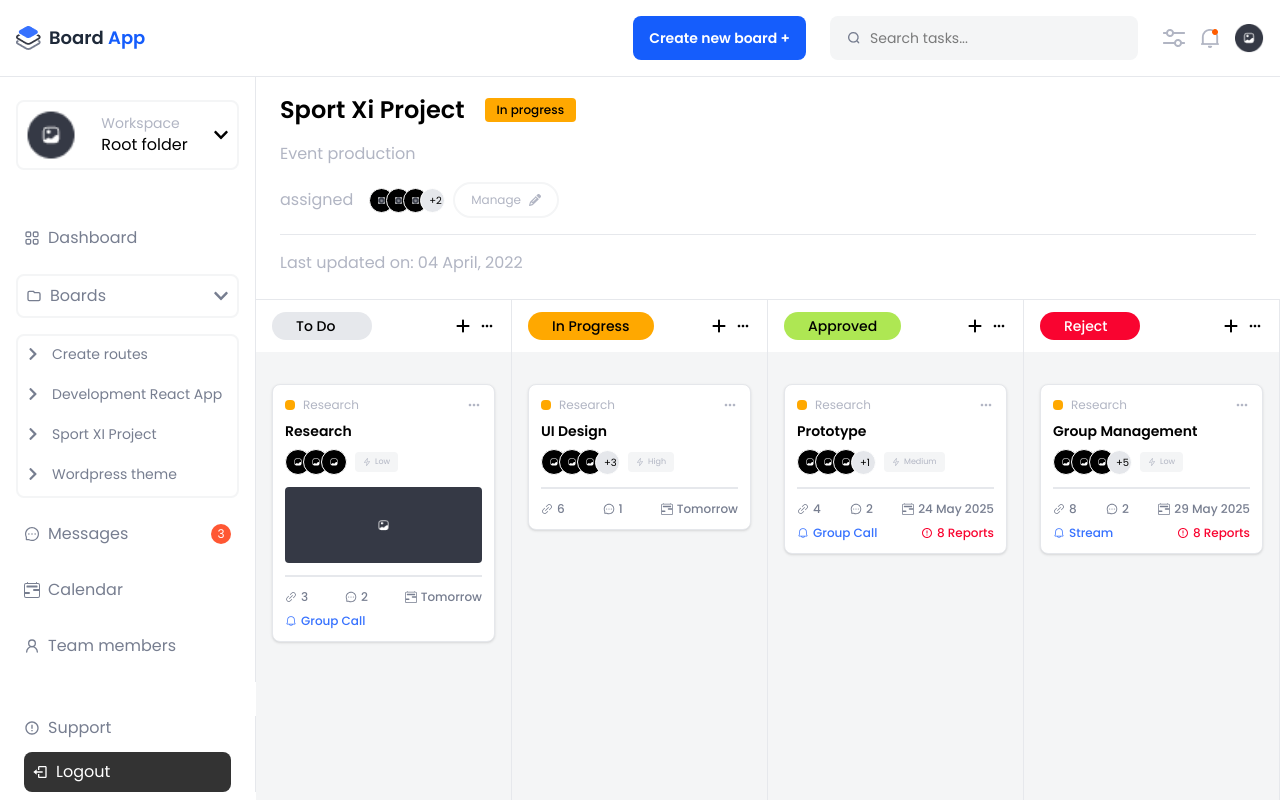
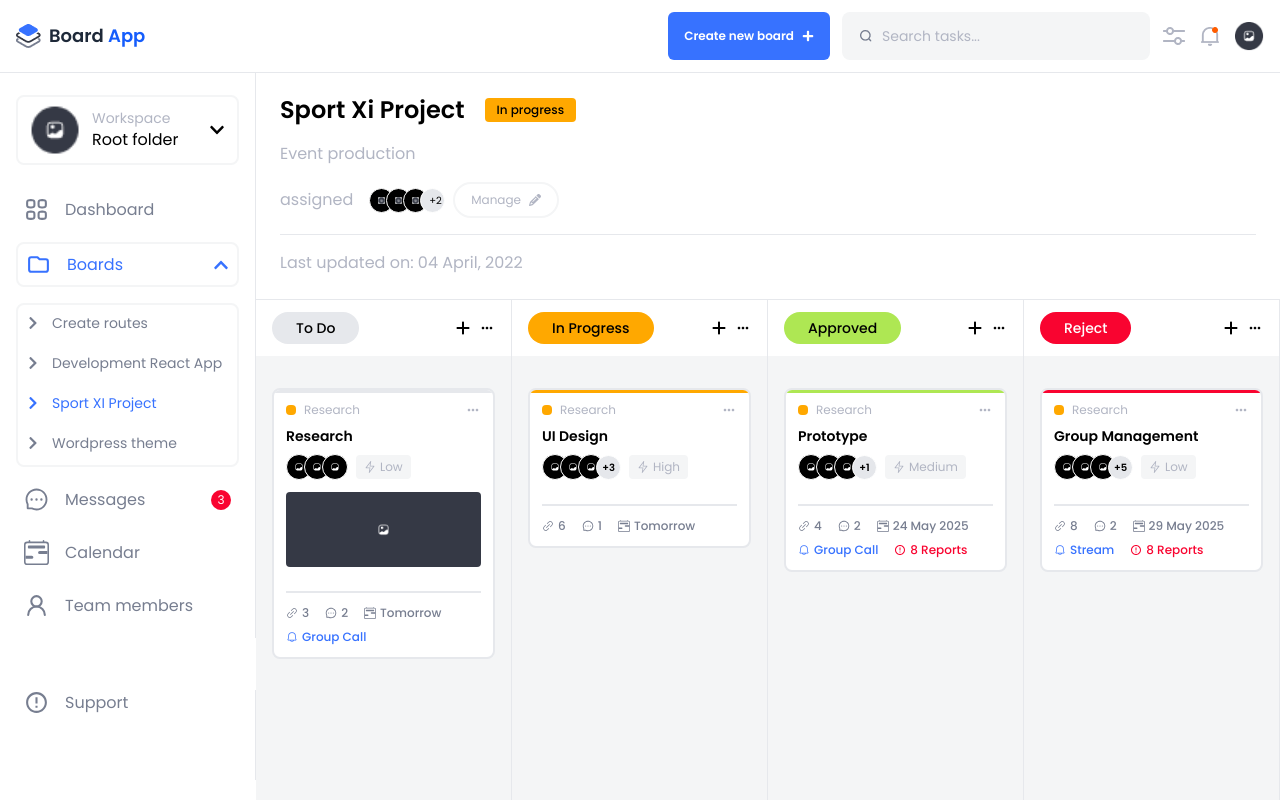
Before and after one commit to Yehan20/swimlane-dashboard, a Next.js app: page / in a window 1280 px wide. Built offline with nearby package versions, Linux system fonts and the light colour scheme.

Commit message:
update ui

```diff
--- a/src/components/Header.tsx
+++ b/src/components/Header.tsx
@@ -1,41 +1,72 @@
+
+'use client';
 
 import searchIcon from '../assets/images/Search.png'
 import bellIcon from '../assets/images/bell.png'
 import settingsIcon from '../assets/images/Settings.png'
 import profileIcon from '../assets/images/User profile.png'
 import logo from '../assets/images/logo.png'
+
 import Image from "next/image";
+
+import { useTaskStore } from '@/providers/task-store-provider'
+import { FaBars, FaPlus } from 'react-icons/fa';
+
+type HeaderProps = {
+  toggleSidebar: () => void;
+};
+
+
+export default function Header({ toggleSidebar }: HeaderProps) {
+  // Store data
+  const searchQuery = useTaskStore(state => state.searchQuery)
+  const setSearchQuery = useTaskStore(state => state.setSearchQuery)
+
+  return (
+    <div className="bg-white border-b  z-3 border-neutral-6 px-4 py-3 fixed w-full left-0 flex-col flex md:flex-row justify-between items-center md:gap-0 gap-4">
 
 
 
-export default function Header() {
-
-
-  return (
-    <div className="bg-white border-b  z-3 border-[#E6E8EC] p-4 fixed w-full left-0 flex justify-between items-center">
+      {/* Logo */}
       <div className="flex gap-2 items-center">
         <Image src={logo} alt="board app" />
         <h2 className="text-lg font-semibold text-gray-800">Board  <span className="text-blue-600">App</span></h2>
       </div>
 
-      <div className="flex  gap-x-6">
-        <button className="bg-blue-600 font-semibold text-white px-4 py-2 text-sm
-         rounded-lg
-        ">Create new board +</button>
+      {/* Show in screen size after md */}
+      <div className="flex md:hidden space-x-3 items-center">
+        <button className="cursor-pointer hover:opacity-60">
+          <Image alt="settings icon" src={settingsIcon} />
+        </button>
 
-        <div className="bg-[#F4F5F6] py-2 px-4 rounded-lg flex gap-1 items-center">
+        <button className="cursor-pointer hover:opacity-60">
+          <Image alt="bell icon" src={bellIcon} />
+        </button>
+
+        <Image width={30} height={30} alt="profile" src={profileIcon} />
+
+      </div>
+
+      {/* Search bar */}
+      <div className="flex flex-col md:flex-row  gap-3">
+        <button className="flex gap-2 items-center cursor-pointer  bg-blue font-semibold text-white px-4 py-[10px] text-xs
+         rounded-md hover:opacity-80
+        ">Create new board <FaPlus /></button>
+
+
+        <div className="bg-neutral-7 py-[10px] px-4 rounded-lg flex gap-1 items-center">
           <Image alt="search icon" src={searchIcon} />
           <input
             type="text"
 
             placeholder="Search tasks..."
-
-            className="p-1 focus:outline-0 border-0 text-sm w-64"
+            value={searchQuery}
+            onChange={(e) => setSearchQuery(e.target.value)}
+            className="p-1 focus:outline-0 border-0 text-sm w-64 placeholder:text-neutral-5"
           />
         </div>
 
-
-        <div className="flex space-x-3 items-center">
+        <div className="hidden md:flex space-x-3 items-center">
           <button className="cursor-pointer hover:opacity-60">
             <Image alt="settings icon" src={settingsIcon} />
           </button>
@@ -44,10 +75,16 @@ export default function Header() {
             <Image alt="bell icon" src={bellIcon} />
           </button>
 
-           <Image width={30} height={30} alt="profile" src={profileIcon} />
+          <Image width={30} height={30} alt="profile" src={profileIcon} />
 
         </div>
       </div>
+
+      {/* Sidlebar toggle button */}
+      <button onClick={toggleSidebar} className="md:hidden p-2 absolute right-3 top-2 cursor-pointer text-blue hover:text-black">
+        <FaBars size={20} />
+      </button>
+
     </div>
   );
 }
--- a/src/components/Sidebar.tsx
+++ b/src/components/Sidebar.tsx
@@ -3,7 +3,7 @@
 import { ReactNode, useState } from "react";
 import Link from "next/link";
 import Image from "next/image";
-import { FaBars, FaChevronDown, FaChevronRight, FaChevronUp } from "react-icons/fa";
+import { FaChevronDown, FaChevronRight, FaChevronUp } from "react-icons/fa";
 import { BiLogOut } from "react-icons/bi";
 import { RiErrorWarningLine } from "react-icons/ri";
 import { GrAppsRounded } from "react-icons/gr";
@@ -18,13 +18,14 @@ import { MenuItem } from "@/types/types";
 
 
 const menuItems: MenuItem[] = [
-  { icon: <GrAppsRounded />, label: "Dashboard", active: false,
-    path:'/',
+  {
+    icon: <GrAppsRounded size={25} />, label: "Dashboard", active: false,
+    path: '/',
   },
   {
     label: "Boards",
-    path:'#',
-    icon: <HiOutlineFolder />,
+    path: '#',
+    icon: <HiOutlineFolder size={25} />,
     subItems: [
       { label: "Create routes", icon: <FaChevronRight />, active: false },
       { label: "Development React App", icon: <FaChevronRight />, active: false },
@@ -33,19 +34,28 @@ const menuItems: MenuItem[] = [
     ],
     active: true,
   },
-  { icon: <AiOutlineMessage />, label: "Messages", badge: 3, active: false ,
-    path:'/',
+  {
+    icon: <AiOutlineMessage size={25} />, label: "Messages", badge: 3, active: false,
+    path: '/',
   },
-  { icon: <BsCalendar2Range />, label: "Calendar", active: false ,
-    path:'/',
+  {
+    icon: <BsCalendar2Range size={25} />, label: "Calendar", active: false,
+    path: '/',
   },
-  { icon: <LuUserRound />, label: "Team members", active: false,
-    path:'/',
+  {
+    icon: <LuUserRound size={25} />, label: "Team members", active: false,
+    path: '/',
   },
 ];
 
-export default function Sidebar() {
-  const [isMobileOpen, setIsMobileOpen] = useState(false);
+type SidebarProps = {
+  toggleMobileSidebar: () => void;
+  isMobileOpen: boolean;
+};
+
+
+export default function Sidebar({ isMobileOpen, toggleMobileSidebar }: SidebarProps) {
+
   const [expanded, setExpanded] = useState<{ [key: string]: boolean }>({ Boards: true });
 
   const toggleExpand = (label: string) => {
@@ -55,19 +65,15 @@ export default function Sidebar() {
     }));
   };
 
-  const toggleMobileSidebar = () => {
-    setIsMobileOpen(!isMobileOpen);
-  };
+
 
   return (
     <>
       {/* Desktop Sidebar */}
-      <div className="w-64 py-2 bg-white z-2 md:min-h-screen flex-col justify-between hidden sm:flex">
-        <div className="px-4 pt-3 border-r border-[#E6E8EC]">
-          <div className="h-16 w-full flex items-center">
-            <h2 className="text-xl font-bold text-[#007BFF]">Board App</h2>
-          </div>
-          <div className="mt-4 flex items-center rounded-lg border-2 border-neutral-7 p-2 justify-between">
+      <div className="w-64  py-4 lg:py-5 bg-white z-2 md:min-h-screen flex-col justify-between hidden md:flex">
+        <div className="px-4 pt-[75px] border-r border-neutral-6">
+
+          <div className=" flex items-center rounded-lg border-2 gap-3 py-2 border-neutral-7 px-3 ">
             <Image src={profileImage} height={50} width={50} alt='Profile' />
             <div className="">
 
@@ -76,35 +82,38 @@ export default function Sidebar() {
 
 
             </div>
-            <button><FaChevronDown /></button>
+            <button className="ml-auto"><FaChevronDown /></button>
           </div>
 
-          <ul className="mt-12">
+          <ul className="mt-6">
             {menuItems.map((item, index) => (
-              <li key={index} className="mb-4">
+              <li key={index} className="mb-3">
                 <div
                   className="flex items-center cursor-pointer"
                   onClick={() => item.subItems && toggleExpand(item.label)} // Added onClick for desktop
                 >
-                  <Link href={item.path} className={`flex text-neutral-4 hover:text-blue  rounded-lg p-2 w-full items-center ${item.active ? 'border-2 border-neutral-7 text-blue ' : ''}`}>
+                  <Link href={item.path} className={`flex hover:text-blue  rounded-lg p-2 w-full items-center ${item.active ? 'border-2 border-neutral-7 text-blue ' : ' text-neutral-4'}`}>
+
+
                     {item.icon as ReactNode}
+
                     <span
-                      className={`ml-2`}
+                      className={`ml-4  ${item.active ? 'text-blue ' : ''}`}
                     >
                       {item.label}
                     </span>
 
 
                     {item.badge && (
-                      <span className="ml-auto bg-[#FF5733] text-white rounded-full w-5 h-5 flex items-center justify-center text-xs">
+                      <span className="ml-auto bg-red text-white rounded-full w-5 h-5 flex items-center justify-center text-xs">
                         {item.badge}
                       </span>
                     )}
                     {item.subItems && (
                       expanded[item.label] ? (
+                        <FaChevronUp className="ml-auto" />
+                      ) : (
                         <FaChevronDown className="ml-auto" />
-                      ) : (
-                        <FaChevronRight className="ml-auto" />
                       )
                     )}
 
@@ -115,17 +124,12 @@ export default function Sidebar() {
                   <ul className="px-2 mt-4 rounded-lg  border-2 border-neutral-7">
                     {item.subItems.map((subItem, subIndex) => (
                       <li key={subIndex} className="mb-1">
-                        {/* <div
-                          className={`flex items-center cursor-pointer ${subItem.active ? "font-bold text-white bg-[#007BFF] p-1 rounded" : "text-gray-700"}`}
-                        >
-                          <span>{subItem.label}</span>
-                        </div> */}
 
 
-                        <Link href={'/'} className={`flex text-neutral-4  text-sm rounded-lg py-1 w-full items-center ${subItem.active ? ' text-blue ' : ''}`}>
+                        <Link href={'/'} className={`flex  hover:text-blue  text-sm rounded-lg py-1 w-full items-center ${subItem.active ? ' text-blue ' : 'text-neutral-4'}`}>
                           {subItem.icon as ReactNode}
                           <span
-                            className={`ml-2 ${item.active ? "p-1 rounded" : "text-gray-700"}`}
+                            className={`ml-2 ${item.active ? "p-1 rounded" : ""}`}
                           >
                             {subItem.label}
                           </span></Link>
@@ -140,71 +144,75 @@ export default function Sidebar() {
 
         </div>
 
-        <div className="px-6  border-r border-[#E6E8EC]">
-          <Link className="flex text-neutral-4 items-center hover:text-blue gap-2 " href={'/'}><RiErrorWarningLine/> Support</Link>
-          <button className="w-full bg-[#333333] mt-3 text-white py-2 px-2 rounded-lg flex items-center hover:opacity-80 cursor-pointer">
-            <BiLogOut className="mr-2" />
+        {/* Bottom button */}
+        <div className="px-6  border-r border-neutral-6">
+          <Link className="flex mb-6 text-neutral-4 items-center hover:text-blue gap-4 " href={'/'}><RiErrorWarningLine size={25} /> Support</Link>
+          <button className="w-full bg-neutral-3  -mx-2 text-white py-2 px-2 rounded-lg flex items-center hover:opacity-80 cursor-pointer">
+            <BiLogOut size={25} className="mr-4" />
             Logout
           </button>
         </div>
       </div>
 
-      {/* Mobile Sidebar */}
+      {/* Mobile Sidebar start */}
       <div
-        className={`w-64 bg-white shadow h-screen flex-col justify-between z-50 fixed transition-transform duration-150 ease-in-out ${isMobileOpen ? "translate-x-0" : "-translate-x-full"} sm:hidden`}
+        className={`w-64  bg-white shadow top-0 bottom-0  flex flex-col h-screen  overflow-auto justify-between z-50 fixed transition-transform duration-150 ease-in-out ${isMobileOpen ? "translate-x-0" : "-translate-x-full"} md:hidden`}
       >
-        <button
-          aria-label="close sidebar"
-          className="h-10 w-10 bg-gray-200 absolute right-0 mt-16 -mr-10 flex items-center shadow rounded-tr rounded-br justify-center cursor-pointer text-gray-700"
-          onClick={toggleMobileSidebar}
-        >
-          {/* <FaTimes className="text-xl" /> */}
-        </button>
-        <div className="px-8">
-          <div className="h-16 w-full flex items-center">
-            <h2 className="text-xl font-bold text-[#007BFF]">Board App</h2>
+
+        {/* Mobile side bar top */}
+        <div className="px-4 pt-5 border-r  border-neutral-6">
+          <div className="w-full flex items-center">
+            <h2 className="text-xl font-bold text-blue">Menu</h2>
           </div>
-          <div className="mt-4">
-            <p className="text-gray-600">workspace: Root folder</p>
+          <div className="mt-4 flex items-center rounded-lg border-2 border-neutral-7 p-2 gap-2">
+            <Image src={profileImage} height={50} width={50} alt='Profile' />
+            <div>
+              <p className="text-neutral-5 text-sm">Workspace</p>
+              <p className="text-base">Root folder</p>
             </div>
-          <ul className="mt-12">
+            <button className="ml-auto"><FaChevronDown /></button>
+          </div>
+
+          <ul className="mt-4">
             {menuItems.map((item, index) => (
-              <li key={index} className="mb-4">
+              <li key={index} className="mb-3">
                 <div
                   className="flex items-center cursor-pointer"
                   onClick={() => item.subItems && toggleExpand(item.label)}
                 >
-                  <Link href={'/'} className="flex items-center gap-2">
+                  <Link
+                    href={item.path}
+                    className={`flex  hover:text-blue rounded-lg p-2 w-full items-center ${item.active ? 'border-2 border-neutral-7 text-blue' : 'text-neutral-4'}`}
+                  >
                     {item.icon as ReactNode}
-                    <span
-                      className={`ml-2 ${item.active ? "font-bold text-white bg-[#007BFF] p-1 rounded" : "text-gray-700"}`}
-                    >
-                      {item.label}
-                    </span>
-                  </Link>
+                    <span className="ml-3">{item.label}</span>
 
                     {item.badge && (
-                    <span className="ml-auto bg-[#FF5733] text-white rounded-full w-5 h-5 flex items-center justify-center text-xs">
+                      <span className="ml-auto bg-red text-white rounded-full w-5 h-5 flex items-center justify-center text-xs">
                         {item.badge}
                       </span>
                     )}
                     {item.subItems && (
                       expanded[item.label] ? (
-                      <FaChevronDown className="ml-2 text-gray-700" />
+                        <FaChevronUp className="ml-auto" />
                       ) : (
-                      <FaChevronRight className="ml-2 text-gray-700" />
+                        <FaChevronDown className="ml-auto" />
                       )
                     )}
+                  </Link>
                 </div>
+
                 {item.subItems && expanded[item.label] && (
-                  <ul className="ml-6 mt-2">
+                  <ul className="px-2 mt-4 rounded-lg border-2 border-neutral-7">
                     {item.subItems.map((subItem, subIndex) => (
-                      <li key={subIndex} className="mb-2">
-                        <div
-                          className={`flex items-center cursor-pointer ${subItem.active ? "font-bold text-white bg-[#007BFF] p-1 rounded" : "text-gray-700"}`}
+                      <li key={subIndex} className="mb-1">
+                        <Link
+                          href="/"
+                          className={`flex text-sm hover:text-blue rounded-lg py-1 w-full items-center ${subItem.active ? 'text-blue' : ' text-neutral-4'}`}
                         >
-                          <span>{subItem.label}</span>
-                        </div>
+                          {subItem.icon as ReactNode}
+                          <span className="ml-2">{subItem.label}</span>
+                        </Link>
                       </li>
                     ))}
                   </ul>
@@ -213,30 +221,29 @@ export default function Sidebar() {
             ))}
           </ul>
         </div>
-        <div className="px-8 mt-8">
-          <button className="w-full bg-[#333333] text-white py-2 rounded-lg flex items-center justify-center">
-            <BiLogOut className="mr-2" />
+
+        {/* Mobile bottom buttomns */}
+        <div className="px-6 border-r border-neutral-6  mb-6">
+          <Link className="flex text-neutral-4 items-center hover:text-blue gap-3 mb-3" href={'/'}>
+            <RiErrorWarningLine size={25} /> Support
+          </Link>
+          <button className="w-full -mx-2 bg-neutral-3 text-white py-2 px-2 rounded-lg flex items-center hover:opacity-80 cursor-pointer">
+            <BiLogOut size={25} className="mr-3" />
             Logout
           </button>
         </div>
       </div>
 
-      {/* Overlay */}
+
+      {/* Overlay effect */}
       {isMobileOpen && (
         <div
-          className="fixed inset-0 bg-[rgba(0,0,0,0.5)] z-40 sm:hidden"
+          className="fixed inset-0 bg-[rgba(0,0,0,0.5)] z-40 md:hidden"
           onClick={toggleMobileSidebar}
         ></div>
       )}
 
-      {/* Mobile Toggle Button */}
-      <button
-        aria-label="toggle sidebar"
-        className="h-10 w-10 bg-gray-200 fixed right-0 mt-16 -mr-10 flex items-center shadow rounded-tr rounded-br justify-center cursor-pointer focus:outline-none focus:ring-2 focus:ring-offset-2 rounded focus:ring-[#007BFF] sm:hidden"
-        onClick={toggleMobileSidebar}
-      >
-        <FaBars className="text-xl text-gray-700" />
-      </button>
+
     </>
   );
 }
--- a/src/components/TaskCard.tsx
+++ b/src/components/TaskCard.tsx
@@ -12,7 +12,7 @@ import { RiErrorWarningLine } from "react-icons/ri";
 import { AiOutlineMessage } from "react-icons/ai";
 import { BsCalendar2Range } from "react-icons/bs";
 
-import { getCategoryStyle } from "@/utils";
+import { getCategoryStyle, getStatusStyle } from "@/utils";
 import { Task } from '@/types/types';
 
 
@@ -29,10 +29,13 @@ export default function TaskCard({ task }: TaskCardProps) {
 
     return (
         <div
-            className="bg-white p-3 rounded-lg shadow-sm border border-gray-200 cursor-move"
+            className="bg-white overflow-hidden relative p-3 rounded-lg border-2 border-neutral-6 cursor-move"
             draggable
             onDragStart={handleDragStart}
         >
+
+            {/* Colored stripe to show task status */}
+            <div className={` h-[3px] rounded absolute top-0 w-full left-0 ${getStatusStyle(task.status).bg}`}></div>
 
             <div className="flex  justify-between  items-center gap-2 text-neutral-5">
                 <div className="flex items-center gap-2">
@@ -55,12 +58,12 @@ export default function TaskCard({ task }: TaskCardProps) {
                 })}
 
                 {task.collaborators && task.collaborators > 3 &&
-                    <span className="flex items-center  h-[25px] w-[25px] bg-gray-200 rounded-full border border-white  p-2 -mr-2 text-[10px]">
+                    <span className="flex items-center justify-center font-semibold  h-[25px] w-[25px] bg-gray-200 rounded-full border border-white  p-2 -mr-2 text-[10px]">
                         +{task.collaborators - 3}
                     </span>
                 }
 
-                <div className="px-2 py-1 ml-4 flex items-center gap-1 rounded text-[8px] bg-neutral-7 text-neutral-5">
+                <div className="px-2 py-1 ml-4 flex items-center gap-1 rounded text-xs bg-neutral-7 text-neutral-5">
                     <RxLightningBolt />  {task.priority}
                 </div>
             </div>
@@ -68,10 +71,10 @@ export default function TaskCard({ task }: TaskCardProps) {
             {/* Conditioally render the image */}
             {task.thumbnail && <Image className="w-full rounded mb-3" src={placeholder} alt="Thumbnail" />}
 
-            <hr className="border-neutral-6 border-1 mb-3 " />
+            <hr className="border-neutral-6 border-1  mt-6 " />
 
             {/* Footer of the task */}
-            <div className="flex  gap-y-2 flex-wrap justify-between">
+            <div className="flex  gap-y-2 mt-3 flex-wrap gap-4">
                 <p className="flex font-medium gap-1 text-neutral-4 text-xs items-center">
                     <PiLinkSimple />
                     {task.collaborators}
--- a/src/components/TaskList.tsx
+++ b/src/components/TaskList.tsx
@@ -37,7 +37,7 @@ export default function TaskList({ status, tasks }: TaskListProps) {
     return (
         <div
             className={`
-        border-r  border-[#E6E8EC]
+        border-r  border-neutral-6
         h-full
         bg-[#F4F5F6]
         `}
@@ -45,7 +45,7 @@ export default function TaskList({ status, tasks }: TaskListProps) {
             onDragOver={handleDragOver}
         >
             <div className="py-3 px-4 flex justify-between mb-4  bg-white  ">
-                <h2 className={`text-sm font-medium rounded-2xl px-6 py-1 min-w-[100px]  ${bg} ${text}`}>{status}</h2>
+                <h2 className={`text-sm font-medium rounded-2xl px-6 py-[6px] min-w-[80px]  ${bg} ${text}`}>{status}</h2>
                 <div className="flex gap-2">
                     <button className="cursor-pointer hover:opacity-80">
                         <FaPlus />
```
Lines whose indentation alone changed are shown as unchanged.
